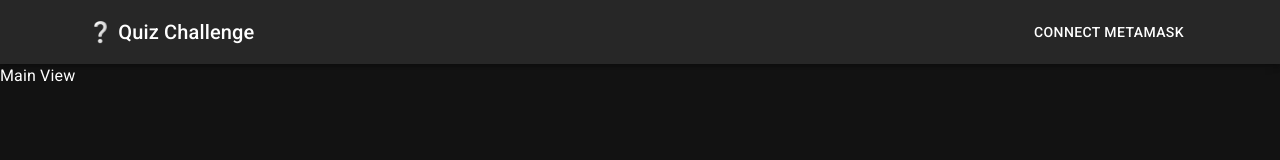
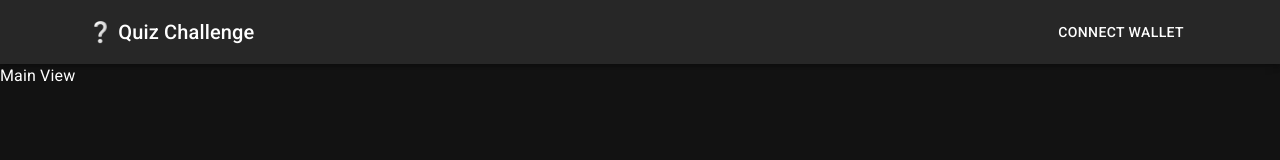
Before and after one commit to dieguezguille/survey-challenge, a React (Create React App) app: page /main in a window 1280 px wide. Shown: the top 160 px of the page. Built offline with nearby package versions, Linux system fonts and the light colour scheme.

Commit message:
✨ add wallet connector hook

```diff
--- a/src/components/common/wallet-connector/wallet-connector.tsx
+++ b/src/components/common/wallet-connector/wallet-connector.tsx
@@ -1,7 +1,18 @@
 import Button from '@mui/material/Button';
+import useWalletContext from '../../../hooks/use-wallet-context.hook';
 
 const WalletConnector: React.FC = () => {
-    return <Button color="inherit">Connect Metamask</Button>;
+    const { isConnected, connect, disconnect } = useWalletContext();
+
+    const handleClick = () => {
+        !isConnected ? connect() : disconnect();
+    };
+
+    return (
+        <Button color="inherit" onClick={handleClick}>
+            {!isConnected ? 'Connect Wallet' : 'Disconnect Wallet'}
+        </Button>
+    );
 };
 
 export default WalletConnector;
--- /dev/null
+++ b/src/hooks/use-wallet-context.hook.ts
@@ -0,0 +1,22 @@
+import { useSnackbar } from 'notistack';
+import { useContext } from 'react';
+import { WalletContext } from '../components/context/wallet.context';
+
+const useWalletContext = () => {
+    const { isConnected, setIsConnected } = useContext(WalletContext);
+    const { enqueueSnackbar } = useSnackbar();
+
+    const connect = () => {
+        setIsConnected(true);
+        enqueueSnackbar('Connected!', { variant: 'info' });
+    };
+
+    const disconnect = () => {
+        setIsConnected(false);
+        enqueueSnackbar('Disconnected!', { variant: 'info' });
+    };
+
+    return { isConnected, connect, disconnect };
+};
+
+export default useWalletContext;
```
